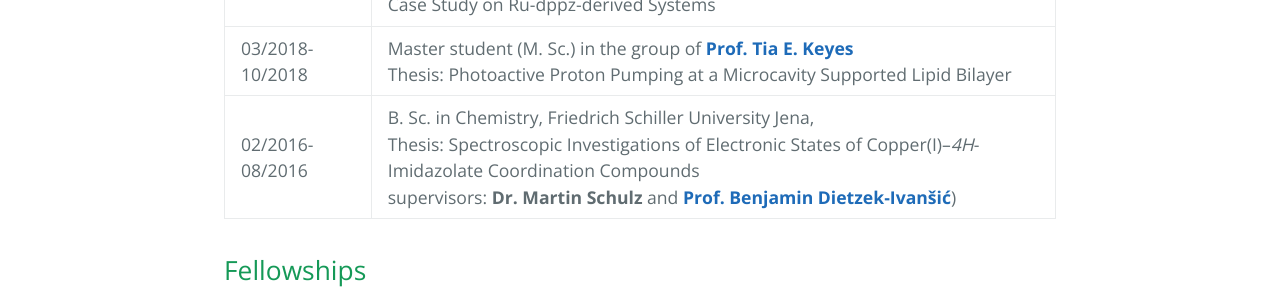
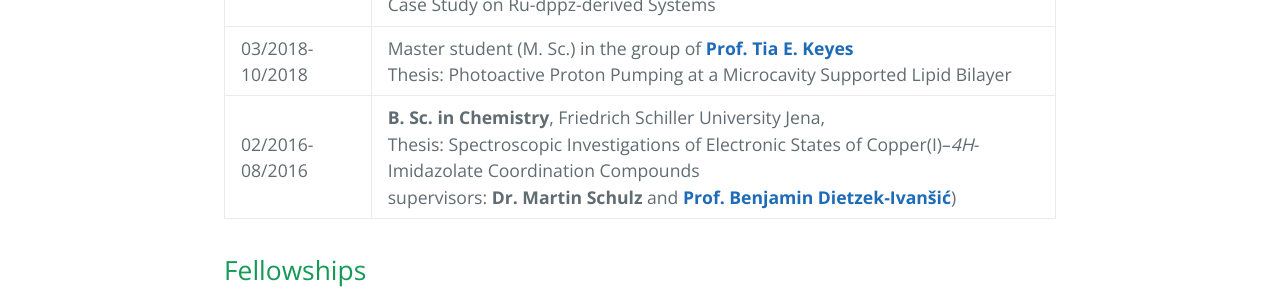
Before and after one commit to carolin-m/carolin-m.github.io, a Jekyll site: the page built from about.md, in a window 1280 px wide. Shown: the part 608-908 px from the top of the page. Built offline with Jekyll 4.4.1, drawn with Linux system fonts in a browser that asks for light colours.

```diff
--- a/about.md
+++ b/about.md
@@ -13,7 +13,7 @@ ________________
 | since 06/2021 | Postdoctoral researcher in the group of [**Prof. Benjamin Dietzek-Ivanšić**](https://www.ipc.uni-jena.de/en/AGDietzek) |
 | 10/2018-06/2021  | Doctoral student in the group of [**Prof. Benjamin Dietzek-Ivanšić**](https://www.ipc.uni-jena.de/en/AGDietzek), <br />  Thesis: Towards Operando Spectroscopy of Supramolecular Photocatalysts – A Case Study on Ru-dppz-derived Systems |
 | 03/2018-10/2018 | Master student (M. Sc.) in the group of [**Prof. Tia E. Keyes**](https://sites.google.com/dcu.ie/keyes-research-group/home) <br /> Thesis: Photoactive Proton Pumping at a Microcavity Supported Lipid Bilayer |
-| 02/2016-08/2016 | B. Sc. in Chemistry, Friedrich Schiller University Jena, <br /> Thesis: Spectroscopic Investigations of Electronic States of Copper(I)–*4H*-Imidazolate Coordination Compounds <br /> supervisors: **Dr. Martin Schulz** and [**Prof. Benjamin Dietzek-Ivanšić**](https://www.ipc.uni-jena.de/en/AGDietzek)) |
+| 02/2016-08/2016 | **B. Sc. in Chemistry**, Friedrich Schiller University Jena, <br /> Thesis: Spectroscopic Investigations of Electronic States of Copper(I)–*4H*-Imidazolate Coordination Compounds <br /> supervisors: **Dr. Martin Schulz** and [**Prof. Benjamin Dietzek-Ivanšić**](https://www.ipc.uni-jena.de/en/AGDietzek)) |
 
 ## Fellowships <br>
 ________________
```
